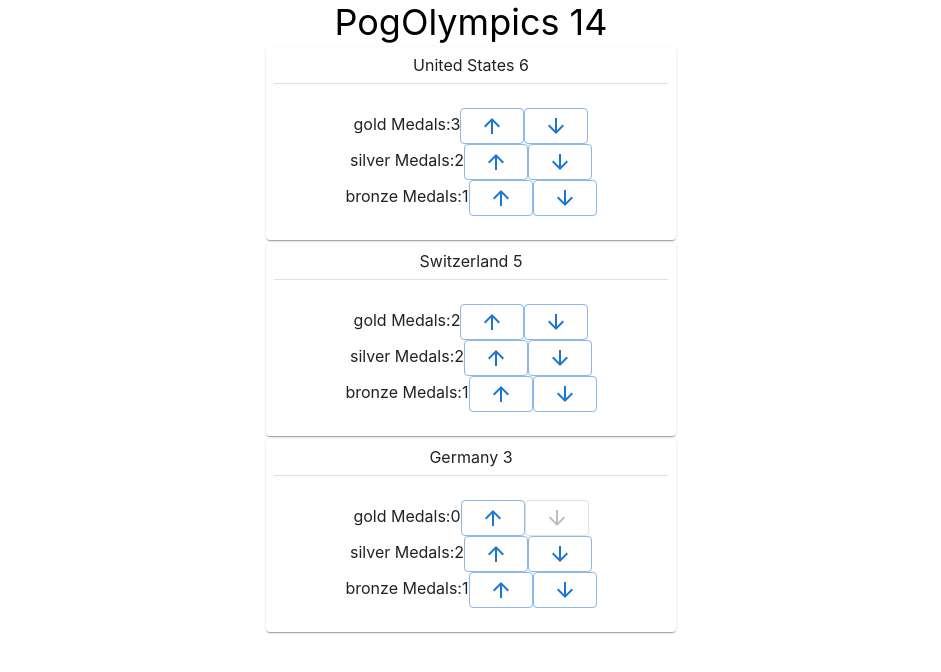
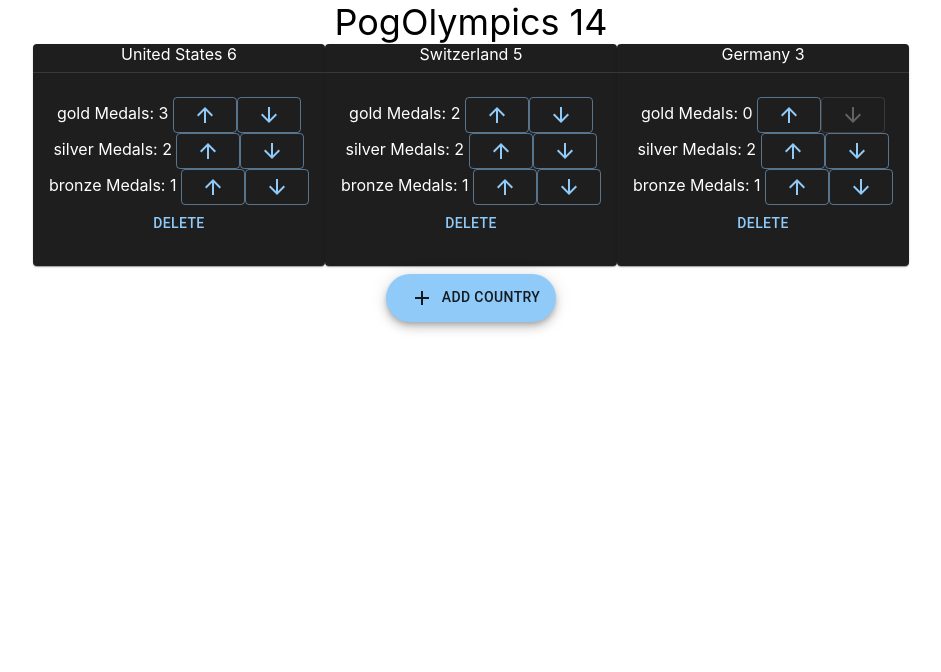
Before and after one commit to DavidSolano/gold-counterAWS, a React (Create React App) app: page / in a window 1280 px wide. Shown: the top 672 px of the page, without its empty margins (169-1110 px from the left). Built offline with nearby package versions, Linux system fonts and the light colour scheme.

Commit message:
added new stuff

```diff
--- a/package.json
+++ b/package.json
@@ -4,10 +4,11 @@
   "version": "0.1.0",
   "private": true,
   "dependencies": {
-    "@emotion/react": "^11.10.0",
-    "@emotion/styled": "^11.10.0",
+    "@emotion/react": "^11.10.4",
+    "@emotion/styled": "^11.10.4",
     "@mui/icons-material": "^5.8.4",
     "@mui/material": "^5.10.1",
+    "@mui/system": "^5.10.3",
     "@testing-library/jest-dom": "^5.16.5",
     "@testing-library/react": "^13.3.0",
     "@testing-library/user-event": "^13.5.0",
--- a/src/App.js
+++ b/src/App.js
@@ -1,6 +1,16 @@
 import './App.css';
 import React, { Component } from 'react';
 import Country from './components/Country';
+import NewCountry from './components/NewCountry';
+import { Container } from '@mui/system';
+import { Grid } from '@mui/material';
+import { createTheme, ThemeProvider } from '@mui/material/styles';
+
+const darkTheme = createTheme ({
+  palette: {
+    mode: 'dark',
+  },
+})
 
 class App extends Component {
   state = {
@@ -38,22 +48,49 @@ class App extends Component {
     return total;
   }
 
+  addCountry = (name) => {
+    const {countries} = this.state;
+    const id = countries.length === 0 ? 1 : Math.max(...countries.map(country => country.id)) + 1;
+    const countriesMutable = [...countries].concat({id: id, name: name, gold: 0, silver: 0, bronze: 0});
+
+    this.setState({countries: countriesMutable});
+  }
+
+  deleteCountry = (countryId) => {
+    const {countries} = this.state;
+    const countriesMutable = [...countries].filter(x => x.id !== countryId);
+
+    this.setState({countries: countriesMutable})
+  }
+
   render() {
     return (
+      <React.Fragment>
+        <ThemeProvider theme={darkTheme}>
         <div>
           <header className='App-header'>
             PogOlympics { this.totalMedals() }
           </header>
+        </div>
 
+          <Container fixed={true}>
+            <Grid justifyContent="center" container>
               { this.state.countries.map(country =>
+                <Grid>
                     <Country
                       country={ country }
                       key={ country.id }
                       medals={ this.state.medals }
                       handleIncrement={ this.handleIncrement }
                       handleDecrament={ this.handleDecrament }
-        />) }
-      </div>
+                      deleteCountry={ this.deleteCountry }/>
+                </Grid>
+                ) }
+            </Grid>
+            <NewCountry onAdd={this.addCountry} />
+          </Container>
+        </ThemeProvider>
+      </React.Fragment>
     )
   }
 }
--- a/src/components/Country.jsx
+++ b/src/components/Country.jsx
@@ -1,11 +1,12 @@
 import { Box, CardContent, Divider, Card } from '@mui/material';
+import { Button } from '@mui/material';
 import { Grid } from '@mui/material';
 import React, { Component } from 'react';
 import Medal from './Medal';
 import '../App.css';
 
 class Country extends Component {
-    countryMedalTotal (country, medals) {
+    countryMedalTotal(country, medals) {
         let total = 0;
         medals.forEach(m => {
             total += country[m.name];
@@ -14,38 +15,29 @@ class Country extends Component {
     }
 
     render() {
-        const { country, medals, handleIncrement, handleDecrament } = this.props;
+        const { country, medals, handleIncrement, handleDecrament, deleteCountry } = this.props;
         return (
             <Box sx={{ flexGrow: 1 }}>
-                <Grid container margin="3px" justify="center" alignItems="center" style={{ minHeight: '10vh' }} columnSpacing={{ xs: 3, sm: 2, md: 3 }}>
-                    <Grid item xs={4}></Grid>
-                        <Grid item xs={4}>
-                            <Card sx={{ p: 1 }}>
+                <Card sx={{ x: 1 }}>
                     <div className='contentGrid'>
-                                    { country.name } { this.countryMedalTotal( country, medals )}
+                        {country.name} {this.countryMedalTotal(country, medals)}
                     </div>
 
                     <Divider sx={{ my: 1 }} />
 
                     <CardContent sx={{ my: .015 }}>
-                                    { medals.map( medal =>
+                        {medals.map(medal =>
                             <Medal
-                                            key={ medal.id }
-                                            country={ country }
-                                            medal={ medal }
-                                            handleIncrement={ handleIncrement }
-                                            handleDecrament={ handleDecrament }
+                                key={medal.id}
+                                country={country}
+                                medal={medal}
+                                handleIncrement={handleIncrement}
+                                handleDecrament={handleDecrament}
                             />)}
+
+                        <Button onClick={() => deleteCountry(country.id)}>Delete</Button>
                     </CardContent>
-
-                                <div>
-
-                                </div>
                 </Card>
-
-                        </Grid>
-                    <Grid item xs={4}></Grid>
-                </Grid>
             </Box>
         );
     }
--- /dev/null
+++ b/src/components/NewCountry.jsx
@@ -0,0 +1,78 @@
+import React, { Component } from 'react';
+import { Button, DialogActions, DialogContent, DialogContentText, DialogTitle, Fab, TextField } from '@mui/material';
+import Box from '@mui/material/Box';
+import AddIcon from '@mui/icons-material/Add';
+import Dialog from '@mui/material/Dialog';
+
+
+class NewCountry extends Component {
+    state = { open: false, name: '' }
+
+    handleClickOpen = () => {
+        this.setState({ open: true, name: '' })
+    }
+
+    handleClickClose = () => {
+        this.setState({ open: false })
+    }
+
+    handleAddingCountry = (x) => {
+        x.preventDefault();
+        this.props.onAdd(this.state.name);
+        this.setState({ open: false });
+    }
+
+    handleChange = (y) => this.setState({ [y.target.name]: y.target.value });
+
+    render() {
+
+        // const { classes } = this.props;
+        const { open } = this.state;
+
+        return (
+            <React.Fragment>
+                <Box sx={{ '& :not(style)': { m: 1 } }}>
+                    <Fab variant="extended" color="primary" aria-label="add" onClick={this.handleClickOpen}>
+                        <AddIcon /> Add Country
+                    </Fab>
+                </Box>
+
+                <Dialog open={open} onClose={this.handleClickClose}>
+                    <form onSubmit={(x) => this.handleAddingCountry(x)}>
+                        <DialogTitle>Add Country</DialogTitle>
+                        <DialogContent>
+                            <DialogContentText>
+                                Type the name of the country you want to add ʕ •ᴥ•ʔ
+                            </DialogContentText>
+
+                            <TextField
+                                autoFocus
+                                margin="dense"
+                                id="name"
+                                name="name"
+                                label="Country Name"
+                                type="text"
+                                fullWidth
+                                variant="standard"
+                                onChange={this.handleChange}
+                                value={this.state.name}
+                            />
+                        </DialogContent>
+
+                        <DialogActions>
+                            <Button onClick={this.handleClickClose}>
+                                Close
+                            </Button>
+
+                            <Button type="submit">
+                                Add
+                            </Button>
+                        </DialogActions>
+                    </form>
+                </Dialog>
+            </React.Fragment>
+        );
+    }
+}
+
+export default NewCountry;
```
Also changed, not shown: src/components/Medal.jsx (+3 -4 lines), 1 other file (tests, documents, lock files or other folders). Lines whose indentation alone changed are shown as unchanged.
